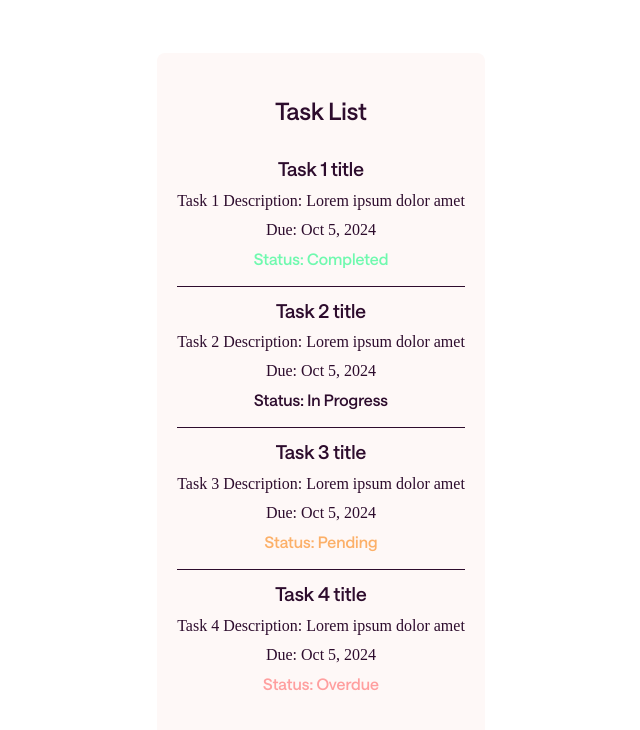
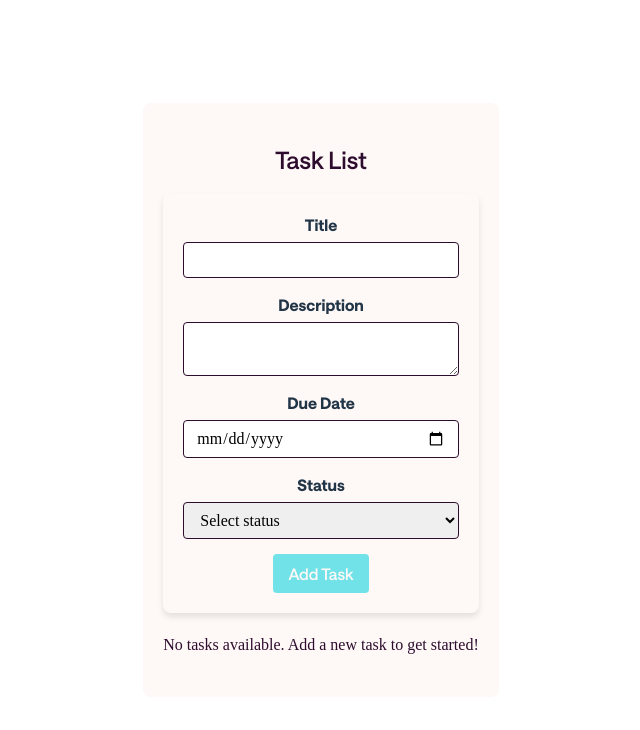
Before and after one commit to kiketordera/taskmaster, a Vue app: page / in a window 1280 px wide. Shown: the top 730 px of the page, without its empty margins (319-959 px from the left). Built offline with nearby package versions, Linux system fonts and the light colour scheme.

Commit message:
feat: Implement TaskForm component and integrate add task functionality

```diff
--- a/package.json
+++ b/package.json
@@ -13,6 +13,7 @@
   "dependencies": {
     "pinia": "^2.2.2",
     "sass": "^1.79.3",
+    "uuid": "^10.0.0",
     "vue": "^3.4.37"
   },
   "devDependencies": {
--- /dev/null
+++ b/src/components/TaskForm.vue
@@ -0,0 +1,251 @@
+<template>
+  <form @submit.prevent="handleSubmit" class="task-form" novalidate>
+    <div class="form-group">
+      <label for="title">Title</label>
+      <input
+        v-model.trim="title"
+        id="title"
+        type="text"
+        required
+        :class="{ 'input-error': errors.title }"
+        aria-describedby="title-error"
+      />
+      <span v-if="errors.title" id="title-error" class="error-message">
+        {{ errors.title }}
+      </span>
+    </div>
+
+    <div class="form-group">
+      <label for="description">Description</label>
+      <textarea
+        v-model.trim="description"
+        id="description"
+        required
+        :class="{ 'input-error': errors.description }"
+        aria-describedby="description-error"
+      ></textarea>
+      <span
+        v-if="errors.description"
+        id="description-error"
+        class="error-message"
+      >
+        {{ errors.description }}
+      </span>
+    </div>
+
+    <div class="form-group">
+      <label for="dueDate">Due Date</label>
+      <input
+        v-model="dueDate"
+        id="dueDate"
+        type="date"
+        required
+        :class="{ 'input-error': errors.dueDate }"
+        aria-describedby="dueDate-error"
+      />
+      <span v-if="errors.dueDate" id="dueDate-error" class="error-message">
+        {{ errors.dueDate }}
+      </span>
+    </div>
+
+    <div class="form-group">
+      <label for="status">Status</label>
+      <select
+        v-model="status"
+        id="status"
+        required
+        :class="{ 'input-error': errors.status }"
+        aria-describedby="status-error"
+      >
+        <option disabled value="">Select status</option>
+        <option
+          v-for="statusOption in statusOptions"
+          :key="statusOption"
+          :value="statusOption"
+        >
+          {{ statusOption }}
+        </option>
+      </select>
+      <span v-if="errors.status" id="status-error" class="error-message">
+        {{ errors.status }}
+      </span>
+    </div>
+
+    <button type="submit" :disabled="isSubmitting">
+      {{ isSubmitting ? "Adding..." : "Add Task" }}
+    </button>
+
+    <div v-if="successMessage" class="success-message">
+      {{ successMessage }}
+    </div>
+  </form>
+</template>
+
+<script lang="ts">
+import { defineComponent, ref, reactive } from "vue";
+import { useTaskStore } from "../stores/taskStore";
+import { TaskStatus, NewTask } from "../types/task";
+
+export default defineComponent({
+  name: "TaskForm",
+  setup() {
+    const taskStore = useTaskStore();
+
+    const title = ref("");
+    const description = ref("");
+    const dueDate = ref("");
+    const status = ref<TaskStatus | "">("");
+
+    const errors = reactive<{
+      title?: string;
+      description?: string;
+      dueDate?: string;
+      status?: string;
+    }>({});
+
+    const isSubmitting = ref(false);
+    const successMessage = ref("");
+    const statusOptions = Object.values(TaskStatus);
+
+    const validateForm = (): boolean => {
+      errors.title = title.value.trim() ? undefined : "Title is required.";
+      errors.description = description.value.trim()
+        ? undefined
+        : "Description is required.";
+      errors.dueDate = dueDate.value ? undefined : "Due date is required.";
+      errors.status = status.value ? undefined : "Status is required.";
+
+      // Due date validation: should not be in the past
+      if (dueDate.value) {
+        const selectedDate = new Date(dueDate.value);
+        const today = new Date();
+        today.setHours(0, 0, 0, 0);
+        if (selectedDate < today) {
+          errors.dueDate = "Due date cannot be in the past.";
+        }
+      }
+
+      return !Object.values(errors).some((error) => error !== undefined);
+    };
+
+    const handleSubmit = async () => {
+      if (!validateForm()) {
+        return;
+      }
+
+      isSubmitting.value = true;
+      successMessage.value = "";
+
+      try {
+        const newTask: NewTask = {
+          title: title.value.trim(),
+          description: description.value.trim(),
+          dueDate: dueDate.value,
+          status: status.value as TaskStatus,
+        };
+        taskStore.addTask(newTask);
+
+        // Reset form fields
+        title.value = "";
+        description.value = "";
+        dueDate.value = "";
+        status.value = "";
+
+        successMessage.value = "Task added successfully!";
+      } catch (error) {
+        console.error("Failed to add task:", error);
+      } finally {
+        isSubmitting.value = false;
+      }
+    };
+
+    return {
+      title,
+      description,
+      dueDate,
+      status,
+      statusOptions,
+      handleSubmit,
+      errors,
+      isSubmitting,
+      successMessage,
+    };
+  },
+});
+</script>
+
+<style lang="scss" scoped>
+.task-form {
+  max-width: 500px;
+  margin: 0 auto;
+  padding: 20px;
+  background-color: $background-color;
+  border-radius: 8px;
+  box-shadow: 0 4px 6px rgba(0, 0, 0, 0.1);
+
+  .form-group {
+    margin-bottom: 15px;
+    display: flex;
+    flex-direction: column;
+
+    label {
+      margin-bottom: 5px;
+      font-family: $bold;
+    }
+
+    input,
+    textarea,
+    select {
+      padding: 8px 12px;
+      border: 1px solid $purple;
+      border-radius: 4px;
+      font-size: 16px;
+      font-family: $regular;
+
+      &:focus {
+        border-color: $blue;
+        outline: none;
+      }
+
+      &.input-error {
+        border-color: $pink;
+      }
+    }
+  }
+
+  .error-message {
+    color: $pink;
+    font-size: 14px;
+    margin-top: 5px;
+    font-family: $regular;
+  }
+
+  .success-message {
+    margin-top: 15px;
+    color: $green;
+    font-size: 16px;
+    text-align: center;
+    font-family: $regular;
+  }
+
+  button {
+    padding: 10px 15px;
+    background-color: $blue;
+    color: $background-color;
+    border: none;
+    border-radius: 4px;
+    font-size: 16px;
+    cursor: pointer;
+    font-family: $medium;
+
+    &:disabled {
+      background-color: $marin-blue;
+      cursor: not-allowed;
+    }
+
+    &:hover:enabled {
+      background-color: darken($blue, 10%);
+    }
+  }
+}
+</style>
--- a/src/components/TaskList.vue
+++ b/src/components/TaskList.vue
@@ -1,6 +1,7 @@
 <template>
   <div class="task-list">
     <h2>Task List</h2>
+    <TaskForm />
     <EmptyState v-if="sortedTasks.length === 0">
       No tasks available. Add a new task to get started!
     </EmptyState>
@@ -11,53 +12,22 @@
 </template>
 
 <script lang="ts">
-import { defineComponent, computed, onMounted } from "vue";
+import { defineComponent, computed } from "vue";
 import { useTaskStore } from "../stores/taskStore";
 import TaskItem from "./TaskItem.vue";
 import EmptyState from "./general/EmptyState.vue";
-import { Task, TaskStatus } from "../types/task";
+import TaskForm from "./TaskForm.vue";
+import { Task } from "../types/task";
 
 export default defineComponent({
   name: "TaskList",
   components: {
     TaskItem,
     EmptyState,
+    TaskForm,
   },
   setup() {
     const taskStore = useTaskStore();
-
-    onMounted(() => {
-      if (taskStore.tasks.length === 0) {
-        taskStore.addTask({
-          id: 1,
-          title: "Task 1 title",
-          description: "Task 1 Description: Lorem ipsum dolor amet",
-          dueDate: "2024-10-05",
-          status: TaskStatus.Completed,
-        });
-        taskStore.addTask({
-          id: 2,
-          title: "Task 2 title",
-          description: "Task 2 Description: Lorem ipsum dolor amet",
-          dueDate: "2024-10-05",
-          status: TaskStatus.InProgress,
-        });
-        taskStore.addTask({
-          id: 3,
-          title: "Task 3 title",
-          description: "Task 3 Description: Lorem ipsum dolor amet",
-          dueDate: "2024-10-05",
-          status: TaskStatus.Pending,
-        });
-        taskStore.addTask({
-          id: 3,
-          title: "Task 4 title",
-          description: "Task 4 Description: Lorem ipsum dolor amet",
-          dueDate: "2024-10-05",
-          status: TaskStatus.Overdue,
-        });
-      }
-    });
 
     const sortedTasks = computed(() => {
       return taskStore.tasks.slice().sort((a: Task, b: Task) => {
--- a/src/stores/taskStore.ts
+++ b/src/stores/taskStore.ts
@@ -1,16 +1,41 @@
 import { defineStore } from "pinia";
 import { ref } from "vue";
-import { Task } from "../types/task";
+import { Task, TaskStatus } from "../types/task";
+import { v4 as uuidv4 } from 'uuid';
+
 
 export const useTaskStore = defineStore("task", () => {
   const tasks = ref<Task[]>([]);
 
-  const addTask = (task: Task) => {
-    tasks.value.push(task);
+  const addTask = (task: Omit<Task, 'id'>) => {
+    const newTask: Task = { ...task, id: uuidv4() };
+    tasks.value.push(newTask);
+  };
+
+
+  const editTask = (updatedTask: Task) => {
+    const index = tasks.value.findIndex((task) => task.id === updatedTask.id);
+    if (index !== -1) {
+      tasks.value[index] = updatedTask;
+    }
+  };
+
+  const deleteTask = (taskId: string) => {
+    tasks.value = tasks.value.filter((task) => task.id !== taskId);
+  };
+
+  const changeTaskStatus = (taskId: string, newStatus: TaskStatus) => {
+    const task = tasks.value.find((t) => t.id === taskId);
+    if (task) {
+      task.status = newStatus;
+    }
   };
 
   return {
     tasks,
     addTask,
+    editTask,
+    deleteTask,
+    changeTaskStatus,
   };
 });
--- a/src/types/task.ts
+++ b/src/types/task.ts
@@ -1,5 +1,7 @@
+export type NewTask = Omit<Task, 'id'>;
+
 export interface Task {
-  id: number;
+  id: string;
   title: string;
   description: string;
   dueDate: string;
```
Also changed, not shown: 1 other file (tests, documents, lock files or other folders).
